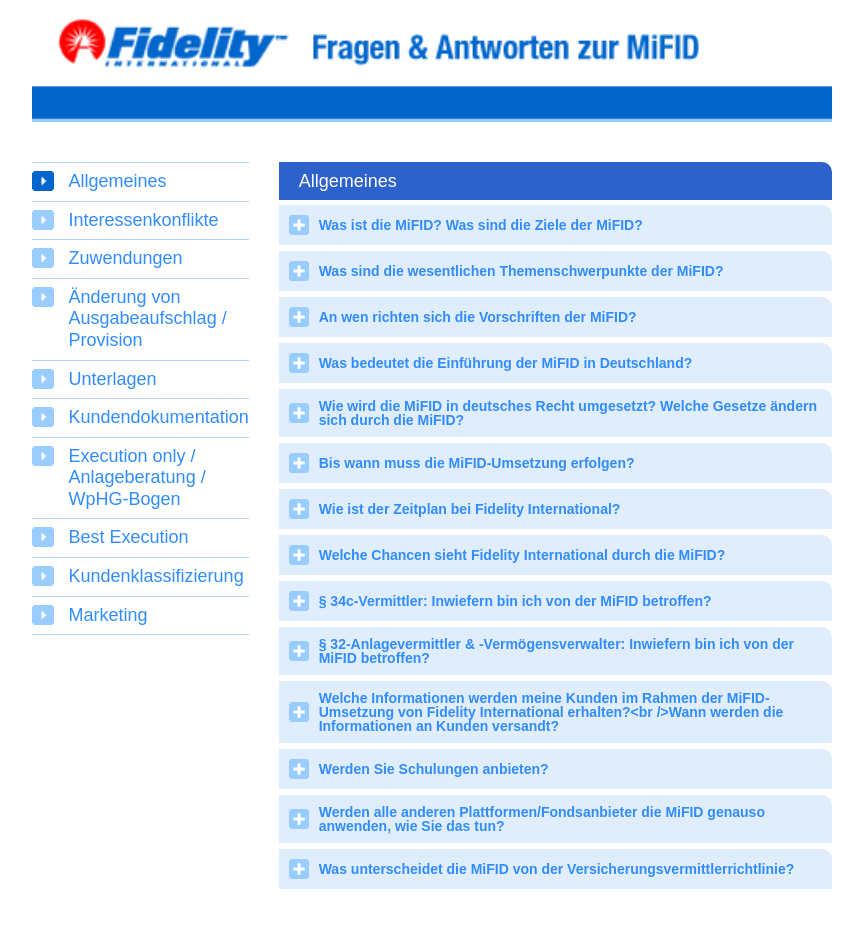
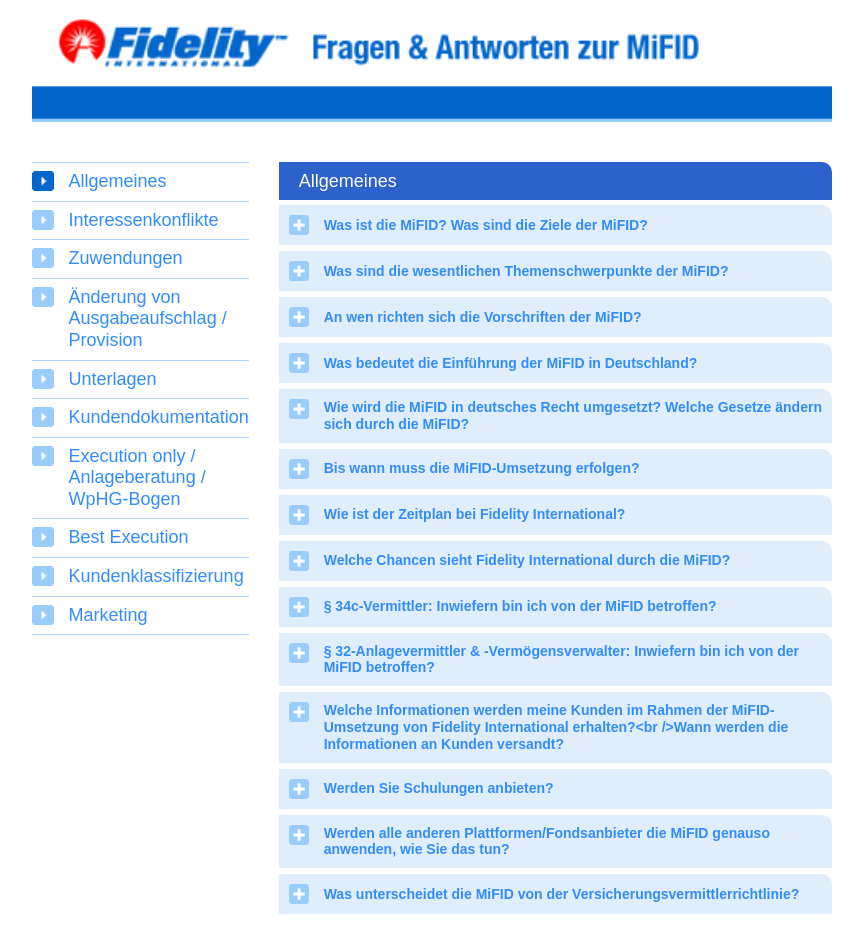
Before and after one commit to lacriman/faq-system, a React (Create React App) app: page / in a window 1280 px wide. Shown: the whole page, without its empty margins (208-1071 px from the left). Before the commit the page ends 919 px from the top, so only its background shows below. Built offline with nearby package versions, Linux system fonts and the light colour scheme.

Commit message:
feat: change background color to blue when question is expanded in faq.jsx

```diff
--- a/src/components/Faq.css
+++ b/src/components/Faq.css
@@ -16,12 +16,20 @@
 
 /* Styles for each FAQ item */
 .faq-item {
+  display: flex;
+  align-items: center;
+  justify-content: start;
+  gap: 15px;
   padding: 10px;
   margin-bottom: 6px;
   background-color: #E0EDFD;
   color: #318cfc;
   border-top-right-radius: 10px;
+  line-height: 1.2;
 
+}
+.faq-item img {
+  align-self: start;
 }
 
 /* Styles for the question */
@@ -36,9 +44,17 @@
 
 /* Styles for the answer */
 .faq-answer {
-  margin-top: 10px;
+  margin-top: 6px;
 }
 
 .faq-icon {
   height: 20px;
 }
+.faq-item.active .faq-question,
+.faq-item.active .faq-answer {
+  color: black;
+}
+
+.faq-item.active {
+  background-color: #CADFFB;
+}
--- a/src/components/Faq.jsx
+++ b/src/components/Faq.jsx
@@ -34,15 +34,17 @@
                   {category.fragen.map((question) => (
                      <div
                         key={question.id}
-                        className="faq-item"
+                        className={`faq-item ${expandedQuestionId === question.id ? 'active' : ''}`}  // Added 'active' class based on expanded state
                         onClick={(event) => handleQuestionClick(event, question.id)}
                      >
-                        <div className="faq-question">
                         <img
                            src={expandedQuestionId === question.id ? '/assets/btn_minus.png' : '/assets/btn_plus.png'}
                            alt="faq-icon"
                            className="faq-icon"
                         />
+
+                        <div className="faq-content">
+                           <div className="faq-question">
                               {question.frage}
                            </div>
 
@@ -53,6 +55,7 @@
                               </div>
                            )}
                         </div>
+                     </div>
                   ))}
                </div>
             ))}
```
Lines whose indentation alone changed are shown as unchanged.
